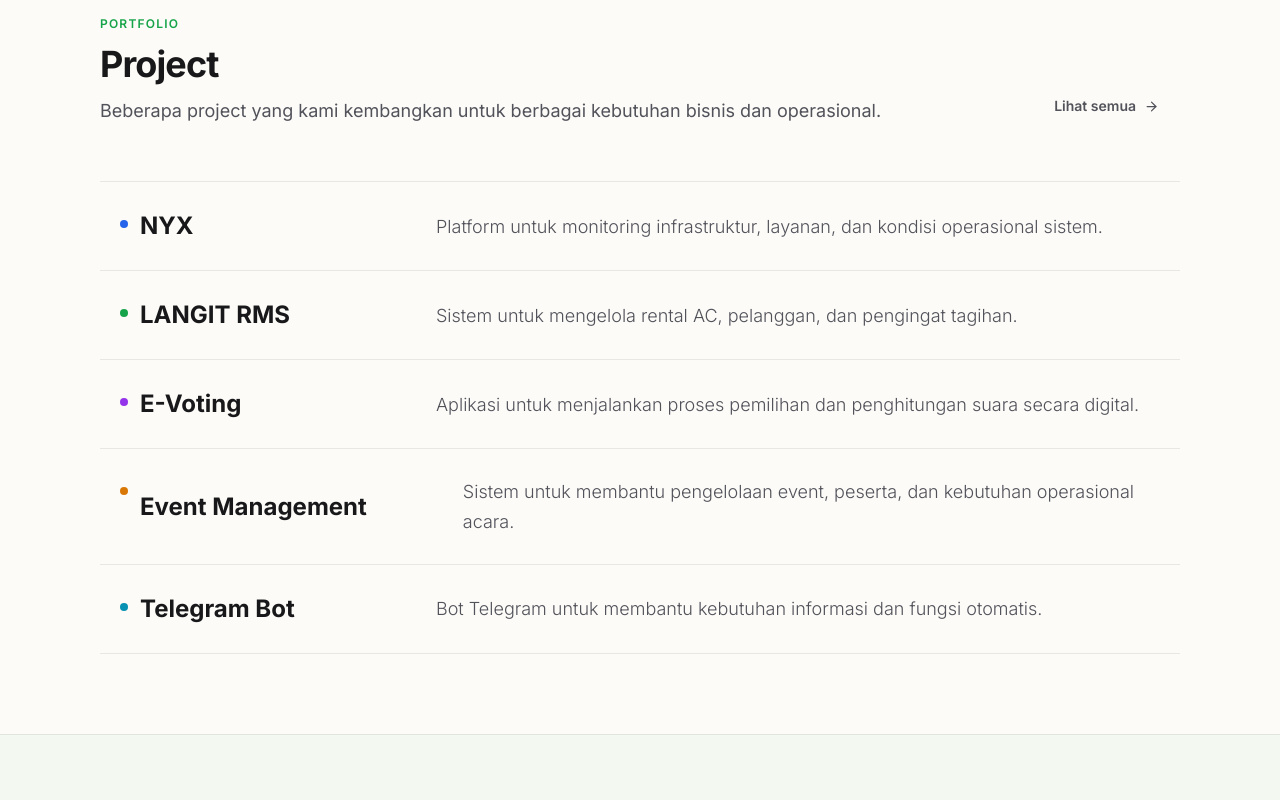
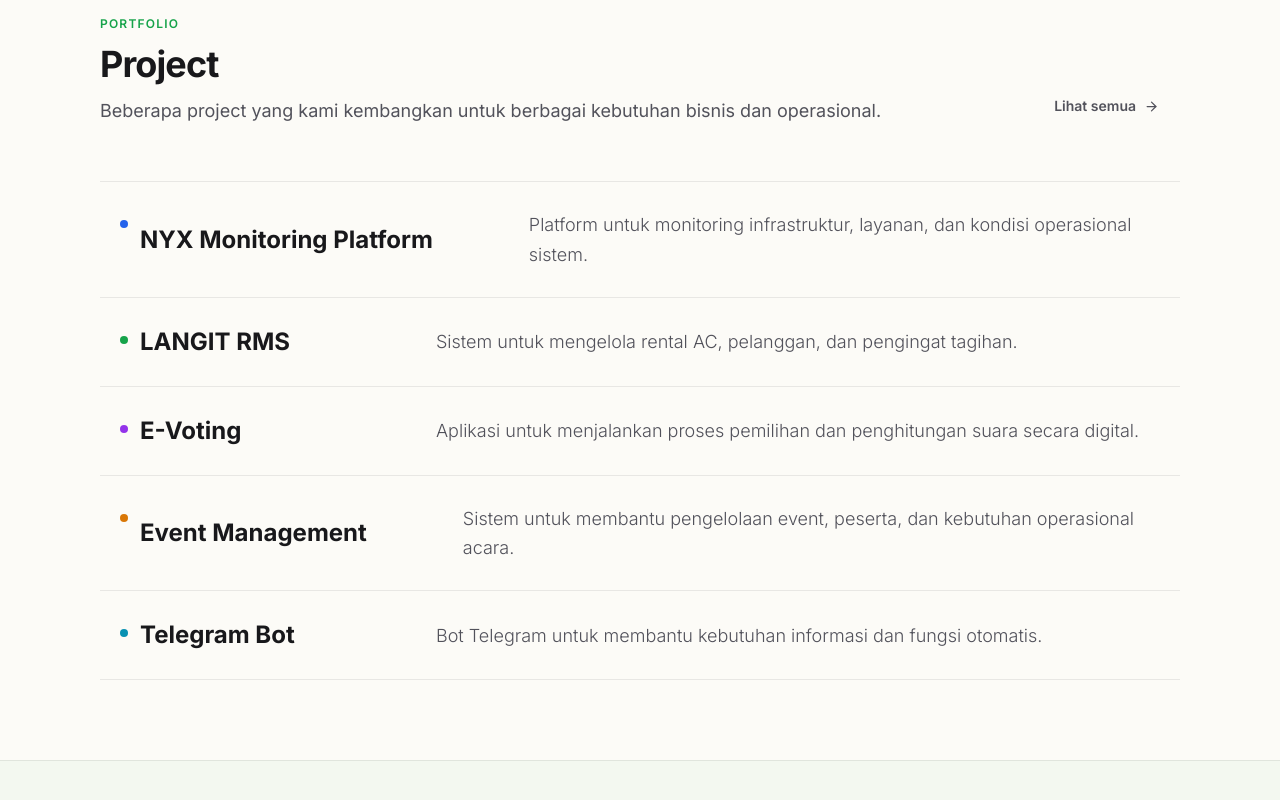
Before and after one commit to trisfproject/trisfproject.github.io, a React (Vite) app: page / in a window 1280 px wide. Shown: the part 1352-2152 px from the top of the page. Built offline with nearby package versions, Linux system fonts and the light colour scheme.

Commit message:
feat(projects): update NYX project title to include platform descriptor

```diff
--- a/src/data/projects.js
+++ b/src/data/projects.js
@@ -1,6 +1,6 @@
 export const projects = [
   {
-    title: 'NYX',
+    title: 'NYX Monitoring Platform',
     category: 'Infrastructure & Automation',
     featured: true,
     description: 'Platform untuk monitoring infrastruktur, layanan, dan kondisi operasional sistem.',
--- a/src/sections/Projects.jsx
+++ b/src/sections/Projects.jsx
@@ -6,7 +6,7 @@
 
 export function Projects() {
   const featuredOrder = [
-    'NYX',
+    'NYX Monitoring Platform',
     'LANGIT RMS',
     'E-Voting',
     'Event Management',
@@ -17,7 +17,7 @@
     .filter(Boolean);
 
   const getProjectColors = (project) => {
-    if (project.title === 'NYX') return { dot: 'bg-brand-blue', line: 'bg-brand-blue', hover: 'group-hover:text-brand-blue' };
+    if (project.title === 'NYX Monitoring Platform') return { dot: 'bg-brand-blue', line: 'bg-brand-blue', hover: 'group-hover:text-brand-blue' };
     if (project.title === 'LANGIT RMS') return { dot: 'bg-brand-green', line: 'bg-brand-green', hover: 'group-hover:text-brand-green' };
     if (project.title === 'REDNECK EV') return { dot: 'bg-brand-orange', line: 'bg-brand-orange', hover: 'group-hover:text-brand-orange' };
     if (project.title === 'E-Voting') return { dot: 'bg-brand-purple', line: 'bg-brand-purple', hover: 'group-hover:text-brand-purple' };
```
